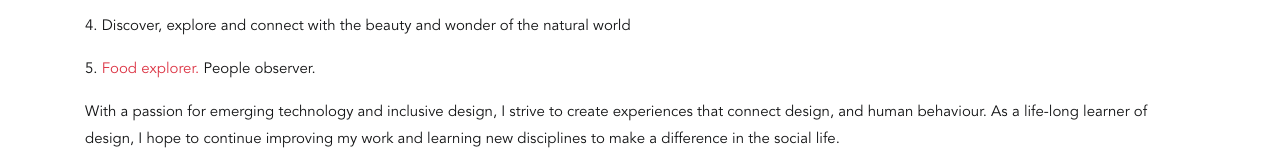
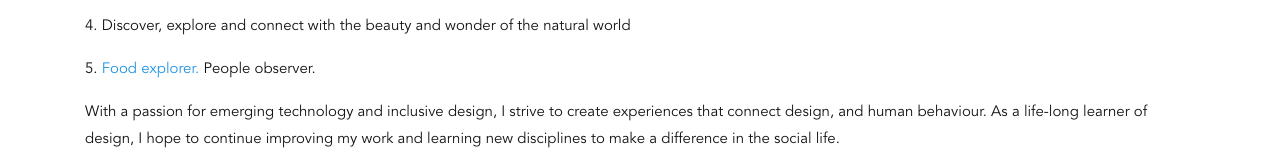
Before and after one commit to ruchapande12/Portfolio, a plain HTML site: page about.html in a window 1280 px wide. Shown: the part 391-543 px from the top of the page. Drawn offline with Linux system fonts and the light colour scheme.

Commit message:
Update about.html

```diff
--- a/about.html
+++ b/about.html
@@ -66,7 +66,7 @@
             <p class="blue">3. UI UX Designer at <a href="https://www.nspira.in/" target="_blank">NSPIRA</a>, Hyderabad
             </p>
             <p>4. Discover, explore and connect with the beauty and wonder of the natural world</p>
-            <p>5. <a href="https://www.instagram.com/aaahar_vihar/" target="_blank">Food explorer.</a> People observer.</p>
+            <p class="blue">5. <a href="https://www.instagram.com/aaahar_vihar/" target="_blank">Food explorer.</a> People observer.</p>
 
           </div>
 
```
